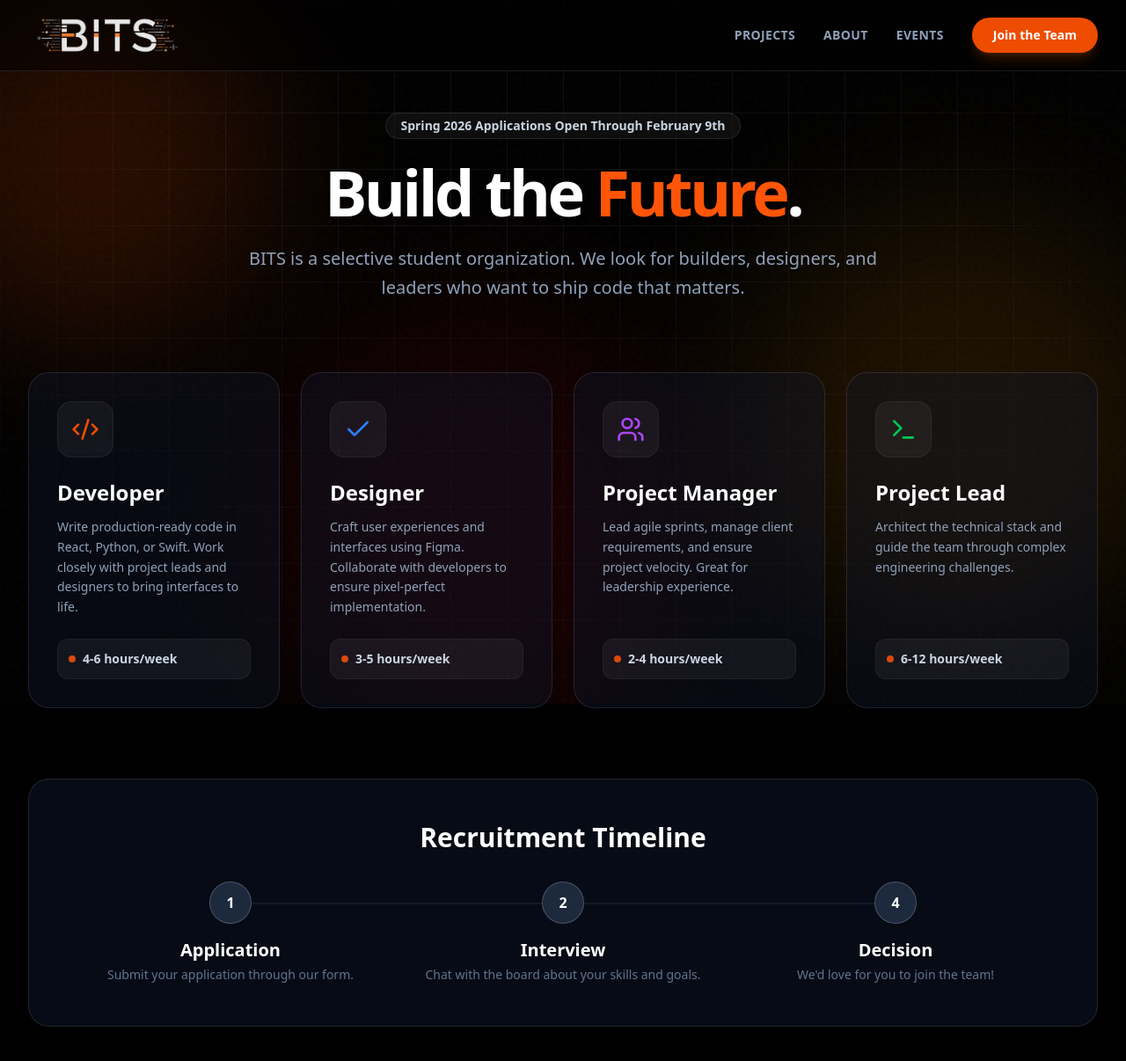
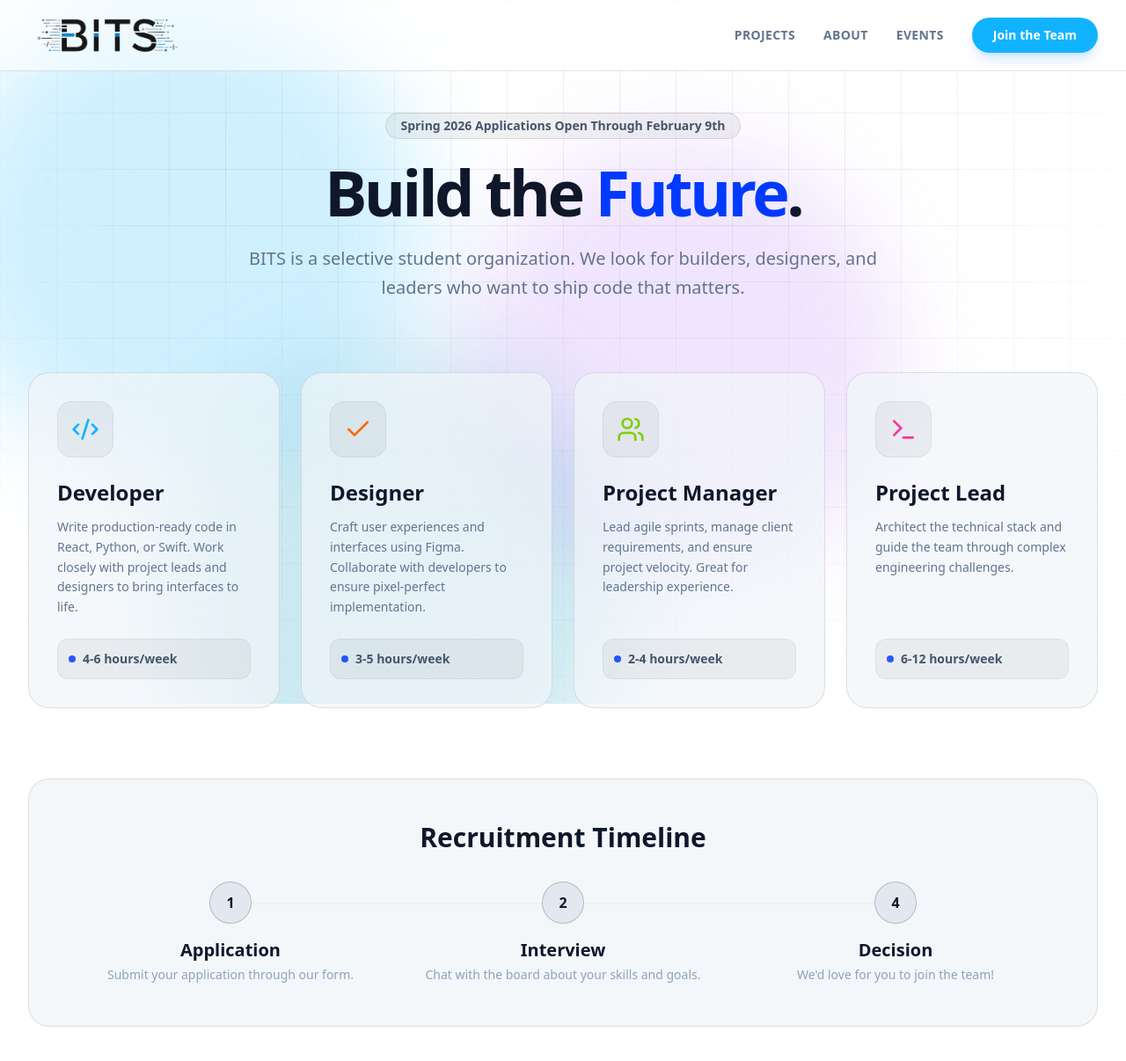
Before and after one commit to bitsatvt/bits-website, a Next.js app: page /join in a window 1280 px wide. Shown: the top 1206 px of the page at 88% size. Built offline with nearby package versions, Linux system fonts and the light colour scheme.

Commit message:
Add movement to the blobs, inverted the colors

```diff
--- a/src/app/join/page.tsx
+++ b/src/app/join/page.tsx
@@ -7,20 +7,20 @@ export default function Join() {
     <Navbar />
 
       <div className="fixed inset-0 z-0 pointer-events-none overflow-hidden">
-        <div className="absolute inset-0 bg-noise opacity-20 mix-blend-overlay"></div>
-        <div className="absolute inset-0 bg-[linear-gradient(to_right,#ffffff08_1px,transparent_1px),linear-gradient(to_bottom,#ffffff08_1px,transparent_1px)] bg-[size:4rem_4rem] [mask-image:radial-gradient(ellipse_60%_50%_at_50%_0%,#000_70%,transparent_100%)]"></div>
+        <div className="absolute inset-0 bg-noise opacity-10 mix-blend-multiply"></div>
+        <div className="absolute inset-0 bg-[linear-gradient(to_right,#00000008_1px,transparent_1px),linear-gradient(to_bottom,#00000008_1px,transparent_1px)] bg-[size:4rem_4rem] [mask-image:radial-gradient(ellipse_60%_50%_at_50%_0%,#000_70%,transparent_100%)]"></div>
       </div>
 
       <main className="relative z-10 max-w-7xl mx-auto px-4 sm:px-6 lg:px-8 pt-32 pb-20">
 
         <div className="text-center max-w-3xl mx-auto mb-20">
-             <div className="inline-block px-4 py-1 rounded-full border border-white/10 bg-white/5 text-sm font-bold text-slate-300 mb-6 backdrop-blur-md">
+             <div className="inline-block px-4 py-1 rounded-full border border-black/10 bg-black/5 text-sm font-bold text-slate-600 mb-6 backdrop-blur-md">
                 Spring 2026 Applications Open Through February 9th
              </div>
-             <h1 className="text-5xl md:text-7xl font-semibold tracking-tighter text-white mb-6">
+             <h1 className="text-5xl md:text-7xl font-semibold tracking-tighter text-slate-900 mb-6">
                 Build the <span className="text-bits-bright-orange">Future</span>.
              </h1>
-             <p className="text-xl text-slate-400 leading-relaxed">
+             <p className="text-xl text-slate-500 leading-relaxed">
                 BITS is a selective student organization. We look for builders, designers, and leaders who want to ship code that matters.
              </p>
         </div>
@@ -35,27 +35,27 @@ export default function Join() {
             />
             <RoleCard
                 title = "Designer"
-                icon={<Check className="w-8 h-8 text-blue-500" />}
+                icon={<Check className="w-8 h-8 text-orange-500" />}
                 desc="Craft user experiences and interfaces using Figma. Collaborate with developers to ensure pixel-perfect implementation."
                 commitment="3-5 hours/week"
             />
             <RoleCard
                 title="Project Manager"
-                icon={<Users className="w-8 h-8 text-purple-500" />}
+                icon={<Users className="w-8 h-8 text-lime-500" />}
                 desc="Lead agile sprints, manage client requirements, and ensure project velocity. Great for leadership experience."
                 commitment="2-4 hours/week"
             />
              <RoleCard
                 title="Project Lead"
-                icon={<Terminal className="w-8 h-8 text-green-500" />}
+                icon={<Terminal className="w-8 h-8 text-pink-500" />}
                 desc="Architect the technical stack and guide the team through complex engineering challenges."
                 commitment="6-12 hours/week"
             />
         </div>
 
         {/* Timeline */}
-        <div className="bg-slate-900/50 border border-white/10 rounded-3xl p-8 md:p-12">
-            <h2 className="text-3xl font-bold text-white mb-8 text-center">Recruitment Timeline</h2>
+        <div className="bg-slate-100/80 border border-black/10 rounded-3xl p-8 md:p-12">
+            <h2 className="text-3xl font-bold text-slate-900 mb-8 text-center">Recruitment Timeline</h2>
             <div className="grid md:grid-cols-3 gap-4 text-center">
                  <TimelineStep step="1" title="Application" desc="Submit your application through our form." />
                  <TimelineStep step="2" title="Interview" desc="Chat with the board about your skills and goals." />
@@ -70,15 +70,15 @@ export default function Join() {
 
 function RoleCard({ title, icon, desc, commitment }: { title: string, icon: React.ReactNode, desc: string, commitment: string }) {
     return (
-        <div className="flex flex-col h-full bg-slate-900/40 border border-white/10 p-8 rounded-3xl hover:bg-slate-900/80 transition-all duration-300 hover:-translate-y-1">
-            <div className="bg-white/5 w-16 h-16 rounded-2xl flex items-center justify-center mb-6 border border-white/5">
+        <div className="flex flex-col h-full bg-slate-100/70 border border-black/10 p-8 rounded-3xl hover:bg-slate-100 transition-all duration-300 hover:-translate-y-1">
+            <div className="bg-black/5 w-16 h-16 rounded-2xl flex items-center justify-center mb-6 border border-black/5">
                 {icon}
             </div>
-            <h3 className="text-2xl font-bold text-white mb-3">{title}</h3>
-            <p className="text-slate-400 mb-6 leading-relaxed text-sm grow">
+            <h3 className="text-2xl font-bold text-slate-900 mb-3">{title}</h3>
+            <p className="text-slate-500 mb-6 leading-relaxed text-sm grow">
                 {desc}
             </p>
-            <div className="mt-auto flex items-center gap-2 text-sm font-bold text-slate-300 bg-white/5 p-3 rounded-xl border border-white/5">
+            <div className="mt-auto flex items-center gap-2 text-sm font-bold text-slate-600 bg-black/5 p-3 rounded-xl border border-black/5">
                 <div className="w-2 h-2 rounded-full bg-bits-bright-orange animate-pulse"></div>
                 {commitment}
             </div>
@@ -89,12 +89,12 @@ function RoleCard({ title, icon, desc, commitment }: { title: string, icon: Reac
 function TimelineStep({ step, title, desc, isLast }: { step: string, title: string, desc: string, isLast?: boolean }) {
     return (
         <div className="relative">
-            {!isLast && <div className="hidden md:block absolute top-6 left-1/2 w-full h-0.5 bg-white/10 -z-10"></div>}
-            <div className="w-12 h-12 rounded-full bg-slate-800 border border-white/20 text-white font-bold flex items-center justify-center mx-auto mb-4 z-10 relative">
+            {!isLast && <div className="hidden md:block absolute top-6 left-1/2 w-full h-0.5 bg-black/10 -z-10"></div>}
+            <div className="w-12 h-12 rounded-full bg-slate-200 border border-black/20 text-slate-900 font-bold flex items-center justify-center mx-auto mb-4 z-10 relative">
                 {step}
             </div>
-            <h3 className="text-xl font-bold text-white mb-1">{title}</h3>
-            <p className="text-sm text-slate-500">{desc}</p>
+            <h3 className="text-xl font-bold text-slate-900 mb-1">{title}</h3>
+            <p className="text-sm text-slate-400">{desc}</p>
         </div>
     )
 }
--- a/src/app/layout.tsx
+++ b/src/app/layout.tsx
@@ -22,23 +22,33 @@ export default function RootLayout({
       {/* We apply the font variable here so Tailwind can see it */}
 
       <body className={`${inter.variable} antialiased bg-white text-slate-900`}>
-        <div className="relative min-h-screen bg-black text-white font-sans selection:bg-bits-orange selection:text-white">
+        <div className="relative min-h-screen bg-white text-slate-900 font-sans selection:bg-bits-orange selection:text-white">
 
           {/* --- BACKGROUND LAYERS --- */}
           <div className="fixed inset-0 z-0 pointer-events-none overflow-hidden">
-            {/* 1. Grain Texture (White noise on black) */}
-            <div className="absolute inset-0 bg-noise opacity-20 mix-blend-overlay"></div>
+            {/* 1. Grain Texture */}
+            <div className="absolute inset-0 bg-noise opacity-10 mix-blend-multiply"></div>
 
-            {/* 2. The Tech Grid (Inverted to faint white lines) */}
-            <div className="absolute inset-0 bg-[linear-gradient(to_right,#ffffff08_1px,transparent_1px),linear-gradient(to_bottom,#ffffff08_1px,transparent_1px)] bg-[size:4rem_4rem] [mask-image:radial-gradient(ellipse_60%_55%_at_50%_50%,#000_70%,transparent_100%)]"></div>
+            {/* 2. The Tech Grid (Faint dark lines on light) */}
+            <div className="absolute inset-0 bg-[linear-gradient(to_right,#00000008_1px,transparent_1px),linear-gradient(to_bottom,#00000008_1px,transparent_1px)] bg-[size:4rem_4rem] [mask-image:radial-gradient(ellipse_60%_55%_at_50%_50%,#000_70%,transparent_100%)]"></div>
 
-            {/* 3. The Energy Blobs (Updated blend mode for Dark Theme) */}
-            {/* Note: mix-blend-screen is required for colors to show up on black */}
-            <div className="absolute top-[-10%] left-[-10%] w-[500px] h-[500px] bg-bits-orange/16 rounded-full blur-[100px] animate-blob mix-blend-screen" />
-            <div className="absolute top-[20%] right-[-10%] w-[600px] h-[600px] bg-yellow-700/17 rounded-full blur-[100px] animate-blob animation-delay-2000 mix-blend-screen" />
-            <div className="absolute bottom-[-10%] left-[20%] w-[600px] h-[600px] bg-red-600/10 rounded-full blur-[100px] animate-blob animation-delay-4000 mix-blend-screen" />
+            {/* 3. The Energy Blobs (Blend mode for Light Theme) */}
+            <div className="absolute top-[-5%] left-[-10%] w-[500px] h-[500px]
+              bg-bits-orange/20 rounded-full blur-[50px] mix-blend-multiply
+              animate-[drift_50s_infinite_linear]"
+            />
+
+            <div className="absolute top-[20%] right-[20%] w-[500px] h-[500px]
+              bg-violet-700/10 rounded-full blur-[50px] mix-blend-multiply
+              animate-[drift_40s_infinite_linera]"
+            />
+
+            <div className="absolute bottom-[-10%] left-[10%] w-[500px] h-[500px]
+              bg-cyan-600/20 rounded-full blur-[50px] mix-blend-multiply
+              animate-[drift_60s_infinite_linear]"
+            />
           </div>
-        {children}
+          {children}
         </div>
       </body>
     </html>
--- a/src/components/Navbar.tsx
+++ b/src/components/Navbar.tsx
@@ -14,7 +14,7 @@ const Navbar = () => {
   ];
 
   return (
-    <nav className="fixed top-0 z-50 w-full bg-black/50 backdrop-blur-md border-b border-white/10 supports-[backdrop-filter]:bg-black/50">
+    <nav className="fixed top-0 z-50 w-full bg-white/50 backdrop-blur-md border-b border-black/10 supports-[backdrop-filter]:bg-white/50">
       <div className="max-w-7xl mx-auto px-4 sm:px-6 lg:px-8">
         <div className="flex justify-between h-20 items-center">
 
@@ -22,13 +22,12 @@ const Navbar = () => {
           <div className="flex-shrink-0 flex items-center cursor-pointer">
             <Link href="/" className="flex items-center gap-2">
               <div className="relative">
-                 {/* Make sure your logo PNG is white/transparent or it might look odd on black */}
                  <Image
                    src="/logo.png"
                    alt="BITS Logo"
                    width={180}
                    height={120}
-                   className="object-contain" // Added invert since original logo was likely black
+                   className="object-contain"
                  />
               </div>
             </Link>
@@ -40,7 +39,7 @@ const Navbar = () => {
               <Link
                 key={link.name}
                 href={link.href}
-                className="text-sm font-bold text-slate-400 hover:text-bits-orange transition-colors uppercase tracking-wide"
+                className="text-sm font-bold text-slate-500 hover:text-bits-orange transition-colors uppercase tracking-wide"
               >
                 {link.name}
               </Link>
@@ -48,7 +47,7 @@ const Navbar = () => {
 
             <Link
               href="/join"
-              className="px-6 py-2.5 rounded-full bg-bits-orange text-white text-sm font-bold shadow-lg shadow-orange-500/20 hover:shadow-orange-500/40 hover:scale-105 transition-all duration-200"
+              className="px-6 py-2.5 rounded-full bg-bits-orange text-white text-sm font-bold shadow-lg shadow-blue-500/20 hover:shadow-blue-500/40 hover:scale-105 transition-all duration-200"
             >
               Join the Team
             </Link>
@@ -58,7 +57,7 @@ const Navbar = () => {
           <div className="md:hidden">
             <button
               onClick={() => setIsOpen(!isOpen)}
-              className="text-white focus:outline-none"
+              className="text-slate-900 focus:outline-none"
             >
               {isOpen ? <X size={28} /> : <Menu size={28} />}
             </button>
@@ -68,19 +67,19 @@ const Navbar = () => {
 
       {/* Mobile Menu */}
       {isOpen && (
-        <div className="md:hidden bg-black/95 backdrop-blur-xl border-b border-slate-800 absolute w-full left-0 top-20 shadow-2xl p-6">
+        <div className="md:hidden bg-white/95 backdrop-blur-xl border-b border-slate-200 absolute w-full left-0 top-20 shadow-2xl p-6">
             <div className="flex flex-col space-y-4">
                 {navLinks.map((link) => (
                 <Link
                     key={link.name}
                     href={link.href}
-                    className="text-lg font-bold text-slate-200"
+                    className="text-lg font-bold text-slate-700"
                     onClick={() => setIsOpen(false)}
                 >
                     {link.name}
                 </Link>
                 ))}
-                <div className="h-px bg-slate-800 my-2" />
+                <div className="h-px bg-slate-200 my-2" />
                 <Link
                 href="/join"
                 className="block w-full text-center bg-bits-orange text-white px-4 py-3 rounded-xl text-lg font-bold"
```
Also changed, not shown: next.config.ts (+7 -0 lines), src/app/about/page.tsx (+14 -14 lines), src/app/events/page.tsx (+7 -7 lines), src/app/globals.css (+16 -22 lines), src/app/page.tsx (+26 -26 lines), src/app/projects/page.tsx (+11 -11 lines), src/components/Footer.tsx (+7 -7 lines), public/logo.png.
